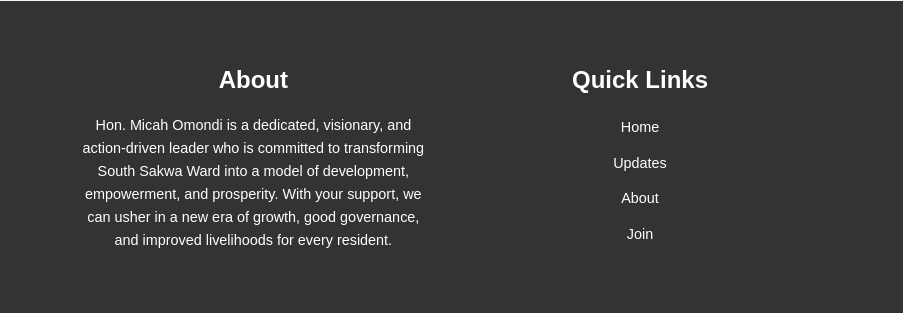
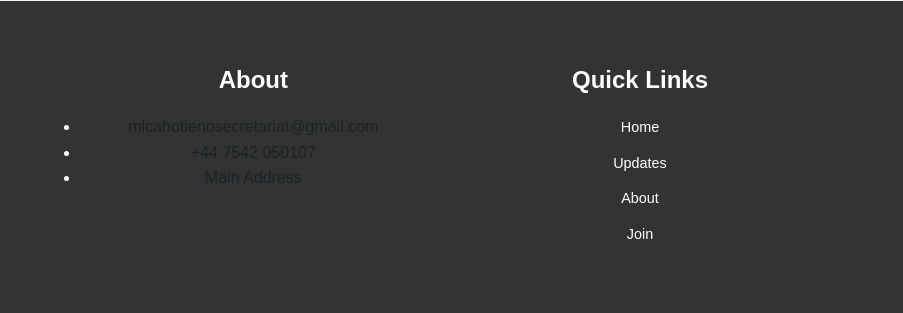
Before and after one commit to Norman-Berlin/Hon-Micah, a website: page public/micah.html in a window 1280 px wide. Shown: the part 1334-1647 px from the top of the page, 0-903 px from the left. Drawn offline with nearby package versions, Linux system fonts and the light colour scheme.

Commit message:
Update micah.html

```diff
--- a/public/micah.html
+++ b/public/micah.html
@@ -115,9 +115,11 @@
     <div class="footer-content">
         <div class="footer-section about">
             <h2>About</h2>
-            <p>Hon. Micah Omondi is a dedicated, visionary, and action-driven leader who is committed to transforming South Sakwa Ward into a model of development, empowerment, and prosperity. With your support, we can usher in a new era of growth, good governance, and improved livelihoods for every resident.
-
-            </p>
+            <ul>
+                <li><a href="mailto:contact@politician.com">micahotienosecretariat@gmail.com</a></li>
+                <li><a href="tel:+1234567890">+44 7542 050107</a></li>
+                <li><a href="#">Main Address</a></li>
+            </ul>
             </div>
         <div class="footer-section links">
             <h2>Quick Links</h2>
```
